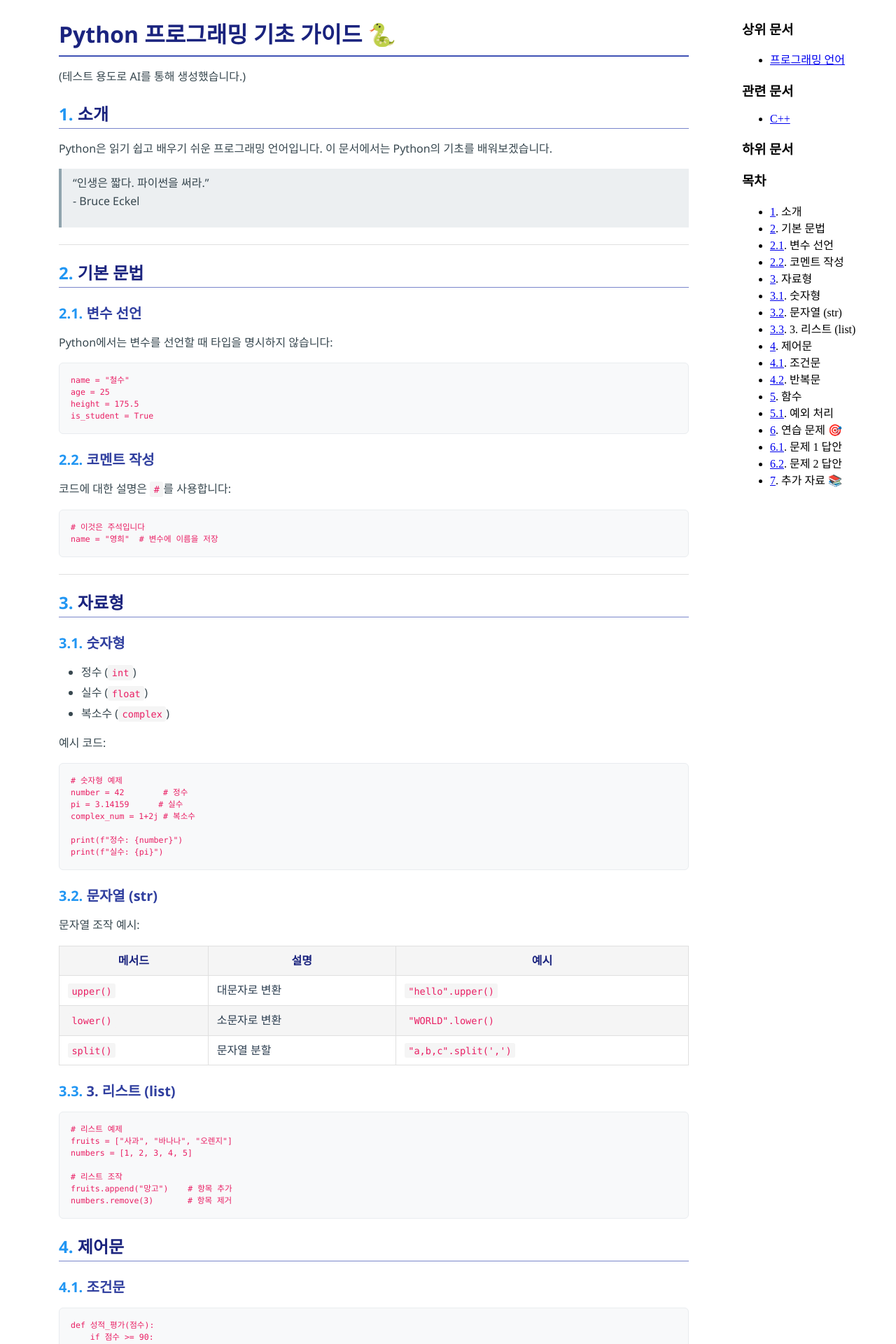
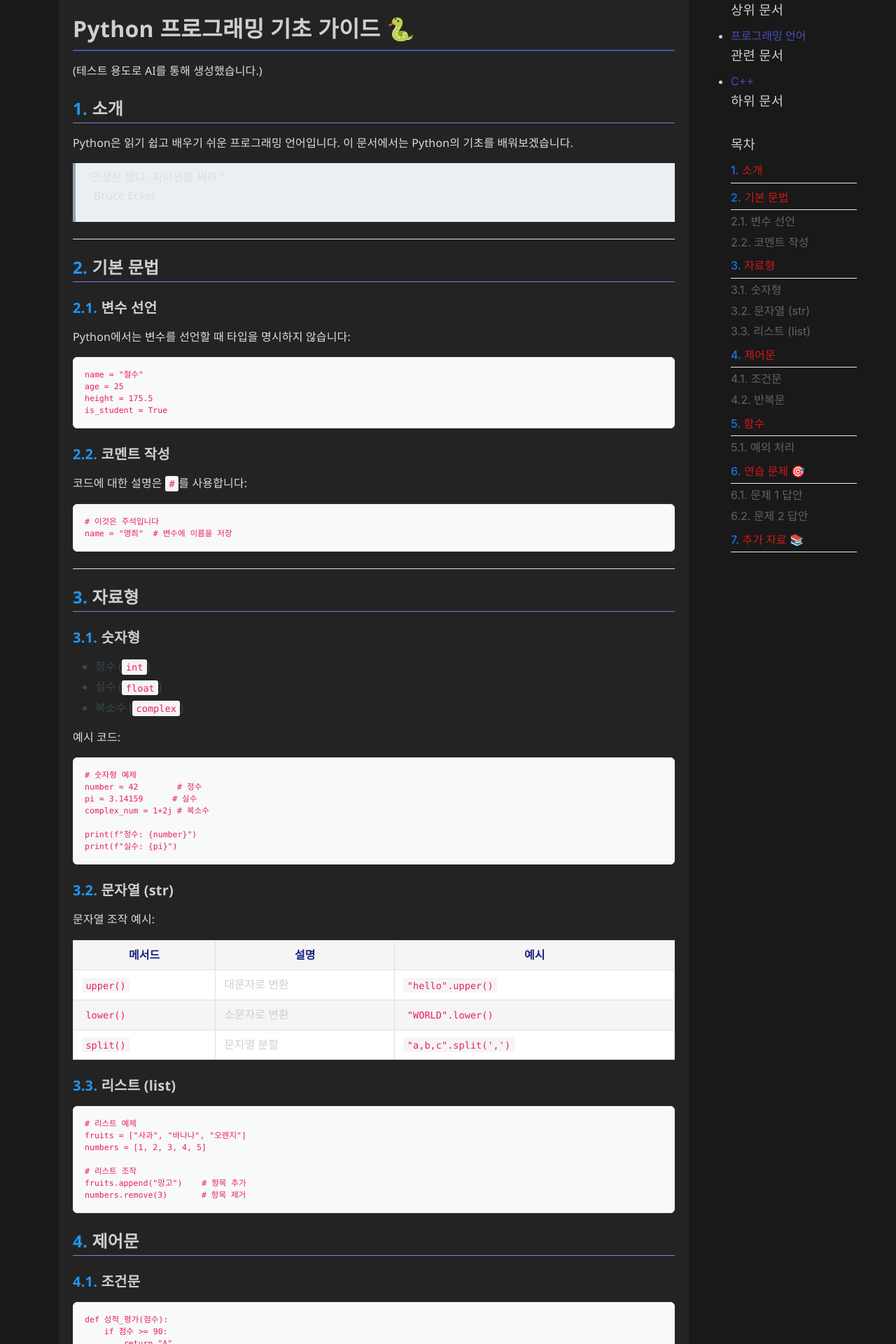
Before and after one commit to reudekx/reudekx.github.io, a Jekyll site: the page built from _docs/wiki/프로그래밍 언어/파이썬.md, in a window 1280 px wide. Shown: the top 1920 px of the page at 70% size. Built offline with Jekyll 4.4.1, drawn with Linux system fonts in a browser that asks for light colours.

Commit message:
CSS 변수 정리 중

````diff
--- a/_docs/wiki/프로그래밍 언어/파이썬.md
+++ b/_docs/wiki/프로그래밍 언어/파이썬.md
@@ -64,7 +64,7 @@
 | `lower()` | 소문자로 변환 | `"WORLD".lower()` |
 | `split()` | 문자열 분할 | `"a,b,c".split(',')` |
 
-### 3. 리스트 (list)
+### 리스트 (list)
 ```python
 # 리스트 예제
 fruits = ["사과", "바나나", "오렌지"]
--- a/_includes/doc-outline.html
+++ /dev/null
@@ -1,4 +0,0 @@
-<div class="doc-outline">
-    {% include doc-tree.html %}
-    {% include doc-toc.html %}
-</div>
--- a/_includes/doc-toc.html
+++ /dev/null
@@ -1,30 +0,0 @@
-<div class="doc-toc", id="doc-toc">
-  <h3>목차</h3>
-  {% assign headers = content | split: '<h2' %}
-  {% assign h2_count = 0 %}
-  <ul class="doc-toc-list">
-    {% for header in headers %}
-      {% if header contains '</h2>' %}
-        {% assign h2_count = h2_count | plus: 1 %}
-        {% assign title = header | split: '</h2>' | first | split: '>' | last | strip_html | strip %}
-        {% assign id = title | slugify %}
-        <li class="doc-toc-item">
-          <a href="#section-{{ h2_count }}">{{ h2_count }}</a>. {{ title }}
-        </li>
-
-        {% assign subheaders = header | split: '<h3' %}
-        {% assign h3_count = 0 %}
-        {% for subheader in subheaders %}
-          {% if subheader contains '</h3>' %}
-            {% assign h3_count = h3_count | plus: 1 %}
-            {% assign subtitle = subheader | split: '</h3>' | first | split: '>' | last | strip_html | strip %}
-            {% assign subid = subtitle | slugify %}
-            <li class="doc-toc-subitem">
-              <a href="#section-{{ h2_count }}-{{ h3_count }}">{{ h2_count }}.{{ h3_count }}</a>. {{ subtitle }}
-            </li>
-          {% endif %}
-        {% endfor %}
-      {% endif %}
-    {% endfor %}
-  </ul>
-</div>
--- a/_includes/markdown.html
+++ b/_includes/markdown.html
@@ -10,7 +10,7 @@
         {% assign h2_parts = header | split: '</h2>' %}
         {% assign h2_title = h2_parts[0] | split: '>' | last %}
         <h2 id="section-{{ h2_count }}">
-          <a href="#doc-toc">{{ h2_count }}.</a> {{ h2_title }}</h2>
+          <a href="#toc">{{ h2_count }}.</a> {{ h2_title }}</h2>
 
         {% assign remainder = h2_parts[1] %}
         {% assign subheaders = remainder | split: '<h3' %}
@@ -24,7 +24,7 @@
             {% assign h3_parts = subheader | split: '</h3>' %}
             {% assign h3_title = h3_parts[0] | split: '>' | last %}
             <h3 id="section-{{ h2_count }}-{{ h3_count }}">
-              <a href="#doc-toc">{{ h2_count }}.{{ h3_count }}.</a> {{ h3_title }}</h3>
+              <a href="#toc">{{ h2_count }}.{{ h3_count }}.</a> {{ h3_title }}</h3>
             {{ h3_parts[1] }}
           {% endif %}
         {% endfor %}
--- /dev/null
+++ b/_includes/outline.html
@@ -0,0 +1,4 @@
+<div class="outline">
+    {% include tree.html %}
+    {% include toc.html %}
+</div>
--- /dev/null
+++ b/_includes/toc.html
@@ -0,0 +1,43 @@
+<div class="toc" id="toc">
+  <h3>목차</h3>
+  {% assign headers = content | split: '<h2' %}
+  {% assign h2_count = 0 %}
+
+  <ul class="toc-list">
+    {% for header in headers %}
+      {% if header contains '</h2>' %}
+        {% assign h2_count = h2_count | plus: 1 %}
+        {% assign title = header | split: '</h2>' | first | split: '>' | last | strip_html | strip %}
+        {% assign id = title | slugify %}
+
+        <li class="toc-item">
+          <div class="toc-heading">
+            <a href="#section-{{ h2_count }}" class="toc-number">{{ h2_count }}.</a>
+            <span class="toc-title">{{ title }}</span>
+          </div>
+
+          {% assign subheaders = header | split: '<h3' %}
+          {% assign h3_count = 0 %}
+          {% if subheaders.size > 1 %}
+            <ul class="toc-sublist">
+              {% for subheader in subheaders %}
+                {% if subheader contains '</h3>' %}
+                  {% assign h3_count = h3_count | plus: 1 %}
+                  {% assign subtitle = subheader | split: '</h3>' | first | split: '>' | last | strip_html | strip %}
+                  {% assign subid = subtitle | slugify %}
+
+                  <li class="toc-subitem">
+                    <div class="toc-subheading">
+                      <a href="#section-{{ h2_count }}-{{ h3_count }}" class="toc-subnumber">{{ h2_count }}.{{ h3_count }}.</a>
+                      <span class="toc-subtitle">{{ subtitle }}</span>
+                    </div>
+                  </li>
+                {% endif %}
+              {% endfor %}
+            </ul>
+          {% endif %}
+        </li>
+      {% endif %}
+    {% endfor %}
+  </ul>
+</div>
--- a/_includes/doc-tree.html
+++ b/_includes/tree.html
@@ -1,10 +1,10 @@
-<div class="doc-tree">
+<div class="tree">
   {%- assign current_path = page.path | remove: '.md' %}
   {%- assign path_parts = current_path | split: '/' -%}
   {%- assign parent_path = path_parts | pop | join: '/' -%}
 
   <!-- 부모 문서 -->
-  <div class="doc-tree-group">
+  <div class="tree-group">
     <h3>상위 문서</h3>
     <ul>
     {%- for doc in site.docs -%}
@@ -17,7 +17,7 @@
   </div>
 
   <!-- 관련 문서 목록 -->
-  <div class="doc-tree-group">
+  <div class="tree-group">
     <h3>관련 문서</h3>
     <ul>
     {%- for doc in site.docs -%}
@@ -31,7 +31,7 @@
   </div>
 
   <!-- 하위 문서 목록 -->
-  <div class="doc-tree-group">
+  <div class="tree-group">
     <h3>하위 문서</h3>
     <ul>
     {%- for doc in site.docs -%}
--- a/_layouts/doc.html
+++ b/_layouts/doc.html
@@ -7,6 +7,6 @@
     {% include markdown.html %}
   </main>
   <aside class="doc-sidebar">
-    {% include doc-outline.html %}
+    {% include outline.html %}
   </aside>
 </doc>
--- /dev/null
+++ b/_sass/base.scss
@@ -0,0 +1,36 @@
+* {
+  margin: 0;
+  padding: 0;
+  box-sizing: border-box;
+}
+
+body {
+  background-color: $bg-page;
+  color: $text-primary;
+  font-family: -apple-system, BlinkMacSystemFont, 'Segoe UI', Roboto, sans-serif;
+  line-height: 1.6;
+}
+
+h1, h2, h3, h4, h5, h6 {
+  color: $text-primary;
+  margin-bottom: 0.5em;
+  font-weight: 400;
+  letter-spacing: 0.01em;
+}
+
+p {
+  color: $text-secondary;
+  margin-bottom: 1em;
+  letter-spacing: 0.01em;
+}
+
+a {
+  color: $link-color;
+  text-decoration: none;
+  transition: opacity 0.2s ease;
+
+  &:hover {
+    text-decoration: underline;
+    opacity: 0.85;
+  }
+}
--- a/_sass/main.scss
+++ /dev/null
@@ -1,3 +0,0 @@
-.current {
-  color: green;
-}
--- a/_sass/markdown.scss
+++ b/_sass/markdown.scss
@@ -1,11 +1,11 @@
 .markdown {
   font-family: 'Segoe UI', Roboto, -apple-system, BlinkMacSystemFont, sans-serif;
   line-height: 1.6;
-  color: #2c3e50;
+  color: $text-primary;
   max-width: 900px;
   margin: 0 auto;
   padding: 20px;
-  background: #ffffff;
+  background: $bg-document;
 
   // Headers
   h1,
@@ -18,7 +18,6 @@
     margin-bottom: 16px;
     font-weight: 600;
     line-height: 1.3;
-    color: #1a237e;
   }
 
   h1 {
@@ -35,7 +34,6 @@
 
   h3 {
     font-size: 1.25em;
-    color: #303f9f;
   }
 
   h4 {
@@ -186,7 +184,7 @@
   // Paragraphs
   p {
     margin: 0 0 16px;
-    color: #37474f;
+    color: $text-secondary;
   }
 
   // First and last child margins
--- /dev/null
+++ b/_sass/toc.scss
@@ -0,0 +1,52 @@
+.toc {
+  font-family: -apple-system, BlinkMacSystemFont, "Segoe UI", Roboto, sans-serif;
+  max-width: 800px;
+  margin: 2rem auto;
+}
+
+.toc-list {
+  list-style: none;
+  padding: 0;
+  margin: 0;
+}
+
+.toc-item {
+  margin: 0.5rem 0;
+}
+
+.toc-heading {
+  border-bottom: 1px solid #eee;
+  padding-bottom: 0.25rem;
+}
+
+.toc-number {
+  color: #1a73e8;
+  font-weight: 500;
+  text-decoration: none;
+}
+
+.toc-title {
+  color: #d31717;
+  font-weight: 500;
+}
+
+.toc-sublist {
+  list-style: none;
+  padding: 0;
+  margin: 0;
+}
+
+.toc-subitem {
+  margin: 0.25rem 0;
+}
+
+.toc-subnumber {
+  color: #5f6368;
+  font-weight: 400;
+  text-decoration: none;
+}
+
+.toc-subtitle {
+  color: #5f6368;
+  font-weight: 400;
+}
--- /dev/null
+++ b/_sass/variables.scss
@@ -0,0 +1,8 @@
+$bg-page: #191919;
+$bg-document: #232323;
+
+$text-primary: #cfcfcf;
+$text-secondary: #DDDDDD;
+$text-tertiary: rgba(36, 37, 40, 0.6);
+$border-color: #e1e1e1;
+$link-color: #4b4db8;
--- a/assets/css/main.scss
+++ b/assets/css/main.scss
@@ -1,6 +1,9 @@
 ---
 ---
+@import "variables";
+@import "base";
 @import "header";
 @import "footer";
 @import "doc";
+@import "toc";
 @import "markdown";
````
